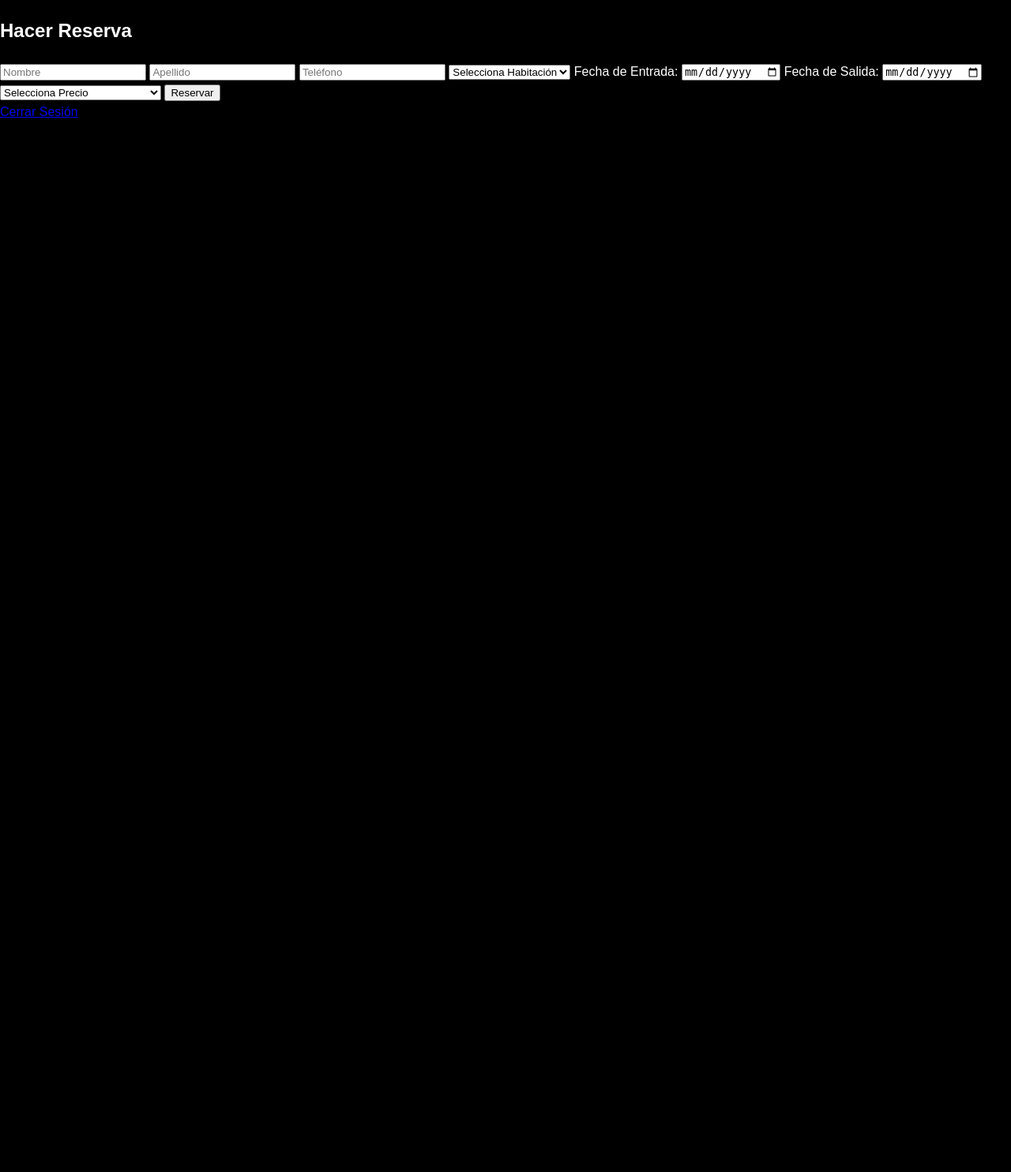
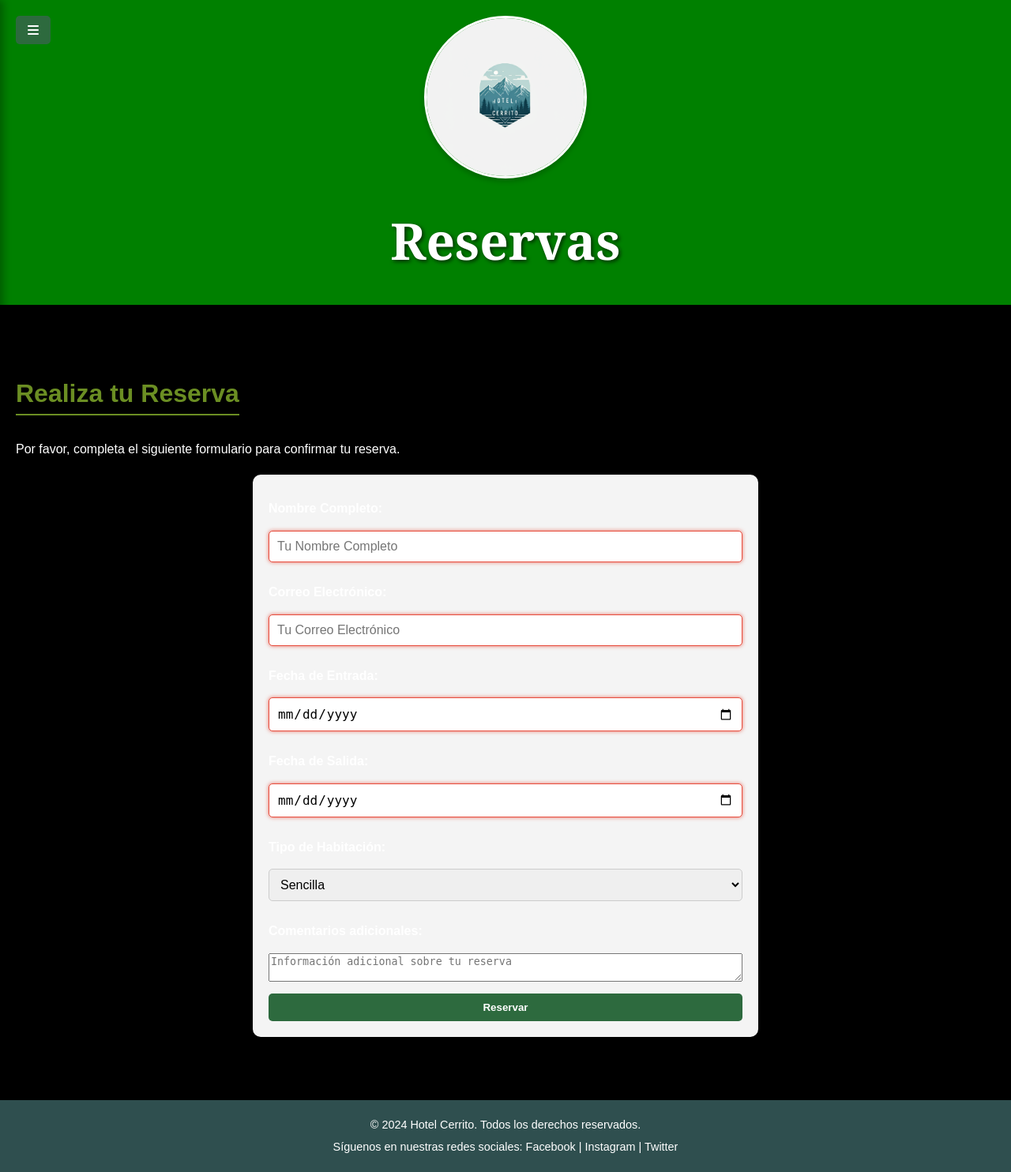
Before and after one commit to IVAINX18/Pagina-de-Hotel, a PHP site: page /HTML/reserva.html in a window 1280 px wide. Shown: the whole page at 79% size. Before the commit the page ends 149 px from the top, so only its background shows below. Run offline with PHP 8.4, Linux system fonts and the light colour scheme.

Commit message:
Nueva version

```diff
--- a/CSS/main.css
+++ b/CSS/main.css
@@ -5,6 +5,7 @@
 @import 'header.css'; /* Estilos para el encabezado del sitio */
 @import 'sections.css'; /* Estilos para las diferentes secciones del contenido */
 @import 'gallery.css'; /* Estilos específicos para la galería de imágenes */
-@import 'forms.css'; /* Estilos para formularios utilizados en el sitio */
+@import 'contact-form.css'; /* Estilos para formularios utilizados en el sitio */
 @import 'tables.css'; /* Estilos para tablas de datos */
 @import 'responsive.css'; /* Estilos para la adaptabilidad en dispositivos móviles */
+@import 'reserv-form.css'; /* Estilos para formularios de reserva */
--- /dev/null
+++ b/CSS/reserv-form.css
@@ -0,0 +1,56 @@
+/* Estilos del formulario de reserva */
+#reserva-form {
+    display: flex;
+    flex-direction: column;
+    gap: 15px;
+    padding: 20px;
+    background-color: #f4f4f4;
+    border-radius: 10px;
+    box-shadow: 0 4px 6px rgba(0, 0, 0, 0.2);
+    max-width: 600px;
+    margin: 20px auto;
+}
+
+#reserva-form input,
+#reserva-form select {
+    padding: 10px;
+    border: 1px solid #ccc;
+    border-radius: 5px;
+    font-size: 1rem;
+}
+
+#reserva-form label {
+    font-weight: bold;
+    margin-top: 10px;
+}
+
+#reserva-form button {
+    padding: 10px 15px;
+    background-color: #2d6a3e;
+    border: none;
+    color: #fff;
+    font-weight: bold;
+    border-radius: 5px;
+    cursor: pointer;
+    transition: background-color 0.3s ease;
+}
+
+#reserva-form button:hover {
+    background-color: #1a472a;
+}
+
+/* Mensajes de error */
+#reserva-form input:invalid,
+#reserva-form select:invalid {
+    border-color: #e74c3c;
+    box-shadow: 0 0 5px rgba(231, 76, 60, 0.8);
+}
+
+/* Encabezado del formulario */
+section h2 {
+    text-align: center;
+    font-size: 2rem;
+    color: #6b8e23;
+    margin-bottom: 20px;
+    text-shadow: 1px 1px 2px rgba(0, 0, 0, 0.3);
+}
--- a/HTML/reserva.html
+++ /dev/null
@@ -1,108 +0,0 @@
-<!DOCTYPE html>
-<html lang="es">
-<head>
-    <meta charset="UTF-8">
-    <meta name="viewport" content="width=device-width, initial-scale=1.0">
-    <title>Reserva - Hotel Cerrito</title>
-    <link rel="stylesheet" href="CSS/main.css">
-</head>
-<body>
-    <div class="container">
-        <h2>Hacer Reserva</h2>
-        <form id="reserva-form" action="PHP/reservas.php" method="POST">
-            <div class="form-group">
-                <input type="text" name="nombre" placeholder="Nombre" required pattern="[A-Za-zÁáÉéÍíÓóÚú\s]+" title="Solo se permiten letras">
-                <input type="text" name="apellido" placeholder="Apellido" required pattern="[A-Za-zÁáÉéÍíÓóÚú\s]+" title="Solo se permiten letras">
-                <input type="tel" name="telefono" placeholder="Teléfono" required pattern="[0-9]+" minlength="10" maxlength="10" title="Ingrese un número de teléfono válido">
-
-                <select name="habitacion" required>
-                    <option value="">Selecciona Habitación</option>
-                    <option value="Habitación Sencilla">Habitación Sencilla</option>
-                    <option value="Habitación Doble">Habitación Doble</option>
-                    <option value="Suite">Suite</option>
-                    <option value="Habitación Familiar">Habitación Familiar</option>
-                    <option value="Penthouse">Penthouse</option>
-                </select>
-
-                <label for="fecha_entrada">Fecha de Entrada:</label>
-                <input type="date" id="fecha_entrada" name="fecha_entrada" required>
-
-                <label for="fecha_salida">Fecha de Salida:</label>
-                <input type="date" id="fecha_salida" name="fecha_salida" required>
-
-                <select name="precio" required>
-                    <option value="">Selecciona Precio</option>
-                    <option value="150000">Habitación Sencilla - $150,000</option>
-                    <option value="250000">Habitación Doble - $250,000</option>
-                    <option value="400000">Suite - $400,000</option>
-                    <option value="500000">Habitación Familiar - $500,000</option>
-                    <option value="600000">Penthouse - $600,000</option>
-                    <option value="15000">Desayuno incluido - $15,000</option>
-                </select>
-
-                <button type="submit">Reservar</button>
-            </div>
-        </form>
-        <a href="logout.php" class="logout-btn">Cerrar Sesión</a>
-    </div>
-
-    <script>
-    document.addEventListener('DOMContentLoaded', function() {
-        const form = document.getElementById('reserva-form');
-        const fechaEntrada = document.getElementById('fecha_entrada');
-        const fechaSalida = document.getElementById('fecha_salida');
-
-        // Establecer fecha mínima de entrada a partir de hoy
-        const today = new Date().toISOString().split('T')[0];
-        fechaEntrada.min = today;
-
-        // Validar fechas
-        fechaEntrada.addEventListener('change', function() {
-            fechaSalida.min = this.value;
-        });
-
-        form.addEventListener('submit', async function(e) {
-            e.preventDefault();
-
-            // Validaciones adicionales
-            const nombre = form.nombre.value.trim();
-            const apellido = form.apellido.value.trim();
-            const telefono = form.telefono.value.trim();
-            const habitacion = form.habitacion.value;
-            const fechaEntradaVal = form.fecha_entrada.value;
-            const fechaSalidaVal = form.fecha_salida.value;
-            const precio = form.precio.value;
-
-            // Validar que todos los campos estén llenos
-            if (!nombre || !apellido || !telefono || !habitacion || !fechaEntradaVal || !fechaSalidaVal || !precio) {
-                alert('Por favor, complete todos los campos.');
-                return;
-            }
-
-            // Crear FormData
-            const formData = new FormData(form);
-
-            try {
-                const response = await fetch('PHP/reservas.php', {
-                    method: 'POST',
-                    body: formData
-                });
-
-                const result = await response.json();
-
-                if (result.success) {
-                    alert('Reserva realizada con éxito');
-                    // Opcional: redirigir a una página de confirmación
-                    // window.location.href = 'confirmacion_reserva.php';
-                } else {
-                    alert('Error: ' + result.message);
-                }
-            } catch (error) {
-                console.error('Error:', error);
-                alert('Ocurrió un problema al procesar la reserva');
-            }
-        });
-    });
-    </script>
-</body>
-</html>
--- /dev/null
+++ b/reserva.html
@@ -0,0 +1,83 @@
+<!DOCTYPE html>
+<html lang="es">
+<head>
+    <meta charset="UTF-8">
+    <meta name="viewport" content="width=device-width, initial-scale=1.0">
+    <title>Reservas - Hotel Cerrito</title>
+    <link rel="stylesheet" href="CSS/main.css">
+    <script src="JS/auth.js" defer></script>
+    <script src="JS/navigation.js" defer></script>
+    <script src="JS/utils.js" defer></script>
+    <script src="JS/reservas.js" defer></script>
+    <link href="https://cdnjs.cloudflare.com/ajax/libs/font-awesome/6.4.0/css/all.min.css" rel="stylesheet">
+</head>
+<body>
+    <!-- Sidebar -->
+    <input type="checkbox" id="sidebar-toggle" class="sidebar-checkbox">
+    <div class="sidebar">
+        <div class="sidebar-header">
+            <img src="GALERIA/logo.jpg" alt="Logo" class="sidebar-logo">
+            <h3>Hotel Cerrito</h3>
+        </div>
+        <nav class="sidebar-nav">
+            <ul>
+                <li><a href="index.html"><i class="fas fa-home"></i> Inicio</a></li>
+                <li><a href="index.html#servicios"><i class="fas fa-concierge-bell"></i> Servicios</a></li>
+                <li><a href="index.html#precios"><i class="fas fa-tag"></i> Precios</a></li>
+                <li><a href="index.html#contacto"><i class="fas fa-phone"></i> Contacto</a></li>
+                <li><a href="#" id="reservas-link" class="active"><i class="fas fa-calendar-check"></i> Reservas</a></li>
+            </ul>
+        </nav>
+    </div>
+
+    <!-- Banner -->
+    <header style="position: relative; text-align: center; color: white;">
+        <label for="sidebar-toggle" class="sidebar-toggle">
+            <i class="fas fa-bars"></i>
+        </label>
+        <img src="GALERIA/logo.jpg" alt="Logo" class="logo">
+        <h1 class="hotel-title">Reservas</h1>
+    </header>
+
+    <!-- Contenido Principal -->
+    <main>
+        <section id="reservas">
+            <h2>Realiza tu Reserva</h2>
+            <p>Por favor, completa el siguiente formulario para confirmar tu reserva.</p>
+            <form id="reserva-form" action="PHP/reserva_handler.php" method="POST">
+                <label for="nombre">Nombre Completo:</label>
+                <input type="text" id="nombre" name="nombre" placeholder="Tu Nombre Completo" required>
+
+                <label for="email">Correo Electrónico:</label>
+                <input type="email" id="email" name="email" placeholder="Tu Correo Electrónico" required>
+
+                <label for="fecha-entrada">Fecha de Entrada:</label>
+                <input type="date" id="fecha-entrada" name="fecha_entrada" required>
+
+                <label for="fecha-salida">Fecha de Salida:</label>
+                <input type="date" id="fecha-salida" name="fecha_salida" required>
+
+                <label for="tipo-habitacion">Tipo de Habitación:</label>
+                <select id="tipo-habitacion" name="tipo_habitacion" required>
+                    <option value="sencilla">Sencilla</option>
+                    <option value="doble">Doble</option>
+                    <option value="suite">Suite</option>
+                    <option value="familiar">Familiar</option>
+                    <option value="penthouse">Penthouse</option>
+                </select>
+
+                <label for="comentarios">Comentarios adicionales:</label>
+                <textarea id="comentarios" name="comentarios" placeholder="Información adicional sobre tu reserva"></textarea>
+
+                <button type="submit">Reservar</button>
+            </form>
+        </section>
+    </main>
+
+    <!-- Pie de página -->
+    <footer>
+        <p>&copy; 2024 Hotel Cerrito. Todos los derechos reservados.</p>
+        <p>Síguenos en nuestras redes sociales: Facebook | Instagram | Twitter</p>
+    </footer>
+</body>
+</html>
```
Also changed, not shown: JS/popup.js (deleted, +0 -19 lines), JS/reserva-form.js (+6 -2 lines), PHP/reserva_handler.php (added, +47 -0 lines), PHP/reservas.php (deleted, +0 -39 lines), CSS/contact-form.css (renamed from CSS/forms.css), HTML/inventario.html (deleted), TXT/Empleados.txt (renamed from Empleados.txt), inventario.html (added).
